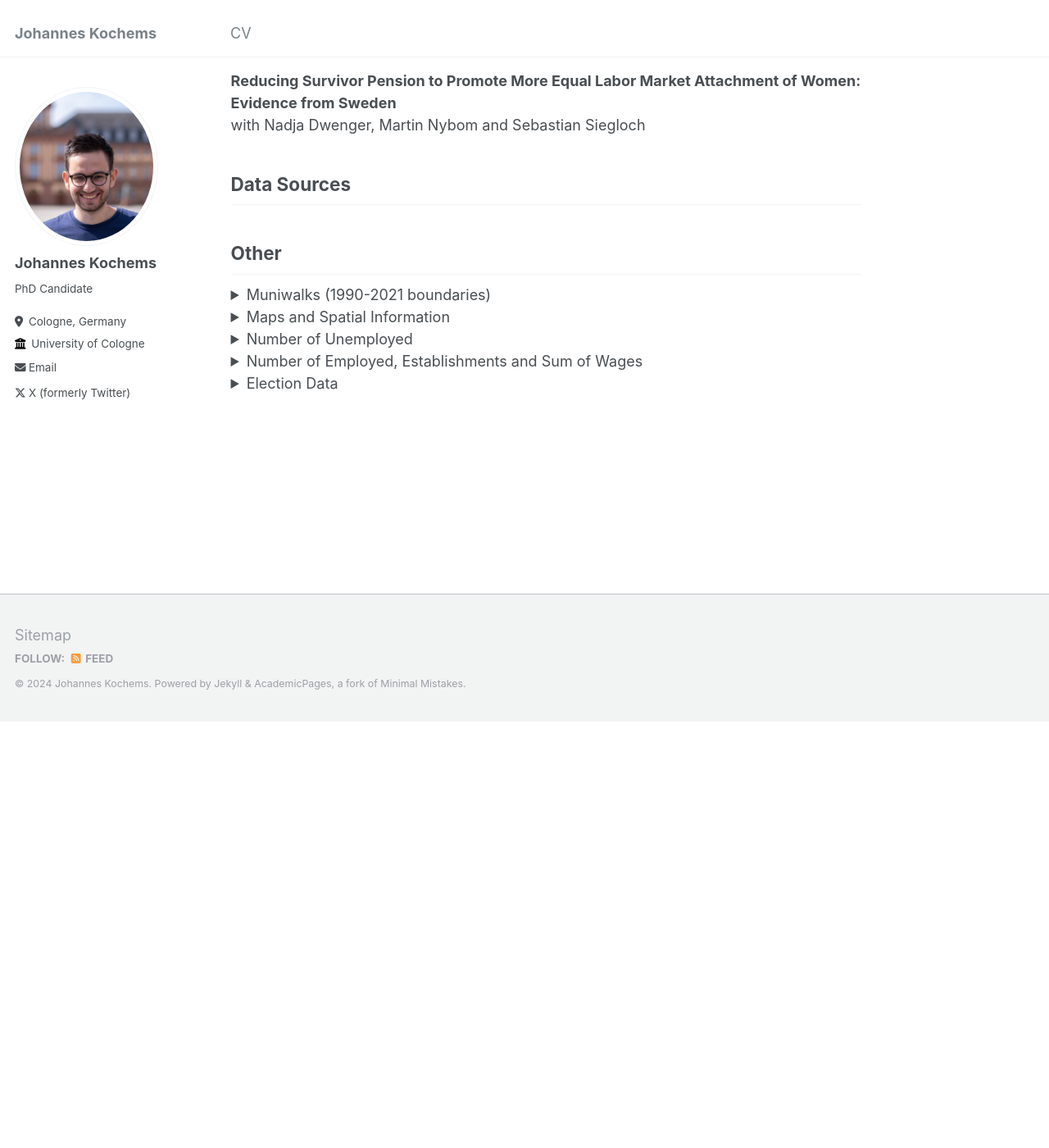
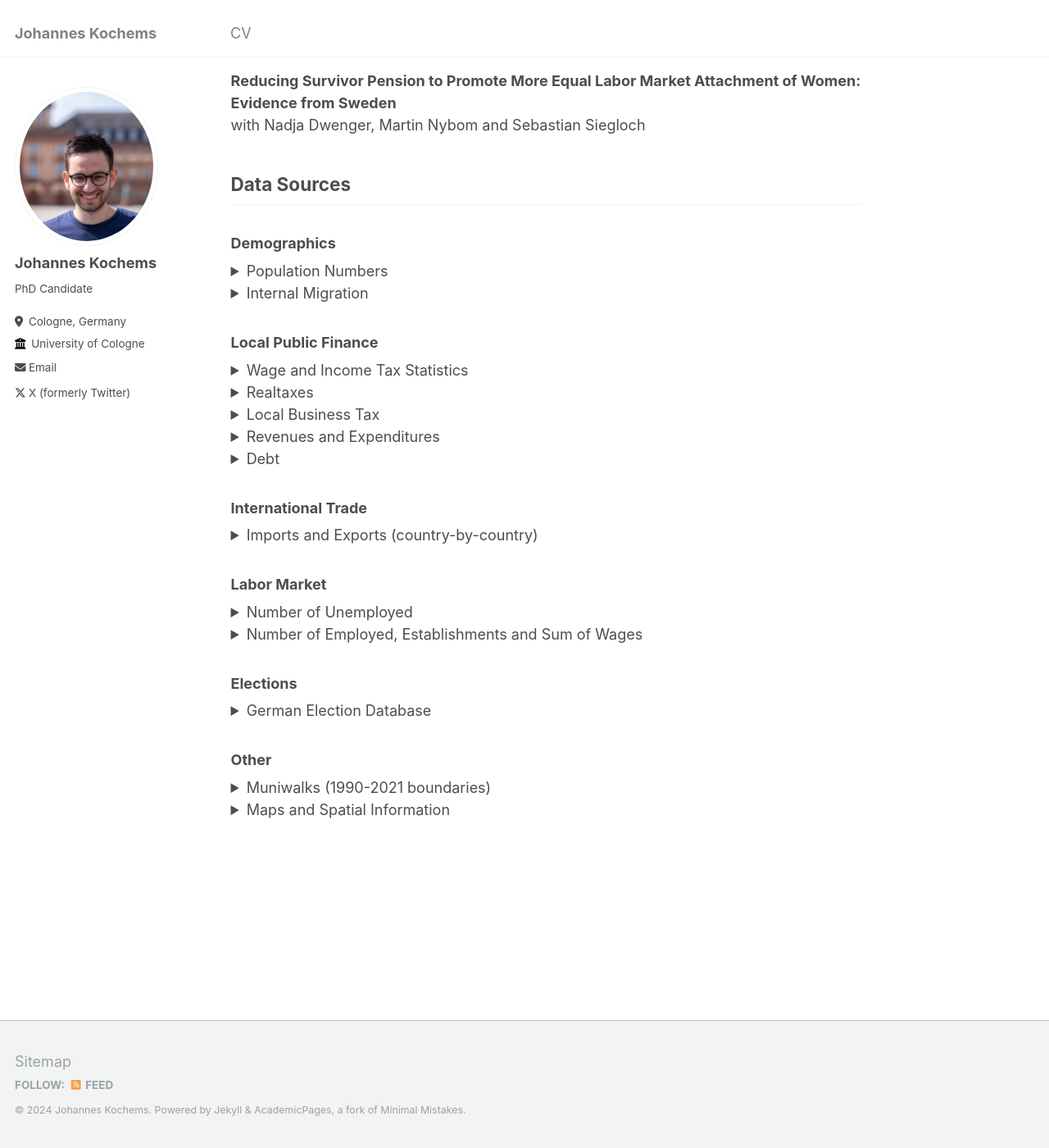
Before and after one commit to jkochems/jkochems.github.io, a Jekyll site: the page built from _pages/about.md, in a window 1280 px wide and 1400 px high, scrolled down 1291 px. Shown: the whole window at 82% size. Built offline with Jekyll 4.4.1, drawn with Linux system fonts in a browser that asks for light colours; before the commit the page ends 2170 px from its top, so only the background shows below that.

Commit message:
Added subcategories

```diff
--- a/_pages/about.md
+++ b/_pages/about.md
@@ -69,20 +69,53 @@ with Nadja Dwenger, Martin Nybom and Sebastian Siegloch <br />
 Data Sources
 ------
 
-Other
------
+### Demographics
 <details>
-<summary>Muniwalks (1990-2021 boundaries)</summary>
-<a href="https://www.bbsr.bund.de/BBSR/DE/forschung/raumbeobachtung/umstiegsschluessel/umsteigeschluessel.html">Bundesinstit für Bau-, Stadt- und Raumforschung</a>
+<summary>Population Numbers</summary>
+<a href="https://www.regionalstatistik.de/genesis/online?operation=statistic&levelindex=0&levelid=1729362141331&code=12411#abreadcrumb">Fortschreibung des Bevölkerungsstandes (EVAS 12411) (Regionaldatenbank Deutschland)</a>
 </details>
 
 <details>
-<summary>Maps and Spatial Information</summary>
-<a href="https://gdz.bkg.bund.de/index.php/default/digitale-geodaten/verwaltungsgebiete/verwaltungsgebiete-historisch-vg-hist.htmlE">Bundesamt für Kartographie und Geodäsie</a>
+<summary>Internal Migration</summary>
+<a href="https://www.regionalstatistik.de/genesis/online?operation=statistic&levelindex=0&levelid=1729362141331&code=12711#abreadcrumb">Wanderungsstatistik (EVAS 12711) (Regionaldatenbank Deutschland)</a>
 </details>
 
 
+### Local Public Finance
+<details>
+<summary>Wage and Income Tax Statistics</summary>
+<a href="https://www.regionalstatistik.de/genesis/online?operation=statistic&levelindex=1&levelid=1729362502368&code=73111#abreadcrumb">Lohn- und Einkommensteuerstatistik (EVAS 73111) (Regionaldatenbank Deutschland)</a>
+</details>
 
+<details>
+<summary>Realtaxes</summary>
+<a href="https://www.regionalstatistik.de/genesis/online?operation=statistic&levelindex=1&levelid=1729362502368&code=71231#abreadcrumb">Realsteuervergleich (EVAS 71231) (Regionaldatenbank Deutschland)</a>
+</details>
+
+<details>
+<summary>Local Business Tax</summary>
+<a href="https://www.forschungsdatenzentrum.de/de/steuern/gewerbesteuer">Gewerbesteuerstatistik (EVAS 73511) (FDZ der Statistische Ämter des Bundes und der Länder)</a>
+</details>
+
+<details>
+<summary>Revenues and Expenditures</summary>
+<a href="https://www.forschungsdatenzentrum.de/de/finanzen/gemeindeschulden">Rechnungsergebnisse der Gemeinden/Gemeindeverbände (EVAS 71147) (FDZ der Statistische Ämter des Bundes und der Länder)</a>
+</details>
+
+<details>
+<summary>Debt</summary>
+<a href="https://www.forschungsdatenzentrum.de/de/finanzen/rechnungsergebnisse">Jährliche Schulden der Kernhaushalte der Gemeinden/Gemeindeverbände (EVAS 71231) (FDZ der Statistische Ämter des Bundes und der Länder)</a>
+</details>
+
+
+### International Trade
+<details>
+<summary>Imports and Exports (country-by-country)</summary>
+<a href="https://comtradeplus.un.org/">United Nations Comtrade</a>
+</details>
+
+
+### Labor Market
 <details>
 <summary>Number of Unemployed</summary>
 <a href="https://statistik.arbeitsagentur.de/SiteGlobals/Forms/Suche/Einzelheftsuche_Formular.html?nn=1721552&topic_f=arbeitslose-kgd-ab1998">Bundesagentur für Arbeit</a>
@@ -93,7 +126,21 @@ Other
 <a href="https://uni-koeln.sciebo.de/s/wBlyh4E19FTddOE">Municipal Labor Data Panel</a>
 </details>
 
+
+### Elections
 <details>
-<summary>Election Data</summary>
+<summary>German Election Database</summary>
 <a href="http://www.german-elections.com/">German Election Database (GERDA; by  Vincent Heddesheimer, Hanno Hilbig, Florian Sichart, and Andreas Wiedemann (2024))</a>
 </details>
+
+
+### Other
+<details>
+<summary>Muniwalks (1990-2021 boundaries)</summary>
+<a href="https://www.bbsr.bund.de/BBSR/DE/forschung/raumbeobachtung/umstiegsschluessel/umsteigeschluessel.html">Bundesinstit für Bau-, Stadt- und Raumforschung</a>
+</details>
+
+<details>
+<summary>Maps and Spatial Information</summary>
+<a href="https://gdz.bkg.bund.de/index.php/default/digitale-geodaten/verwaltungsgebiete/verwaltungsgebiete-historisch-vg-hist.htmlE">Bundesamt für Kartographie und Geodäsie</a>
+</details>
```
